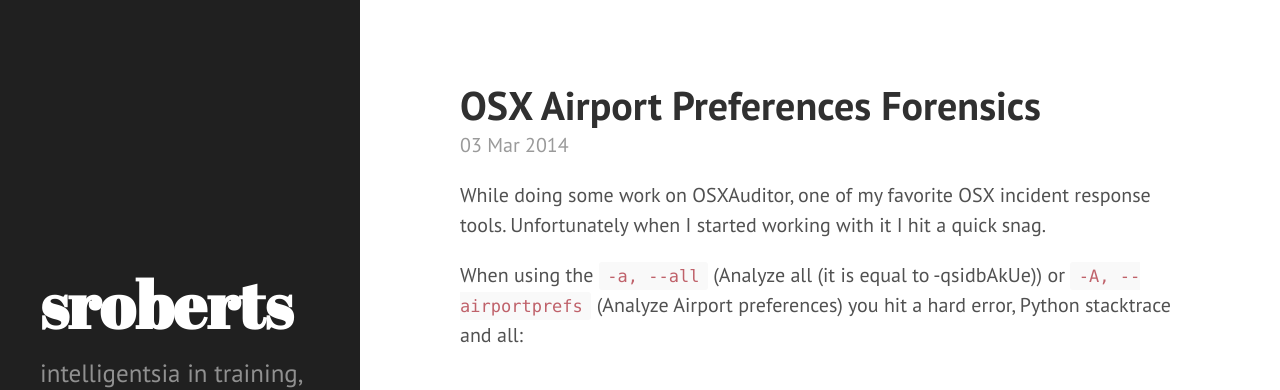
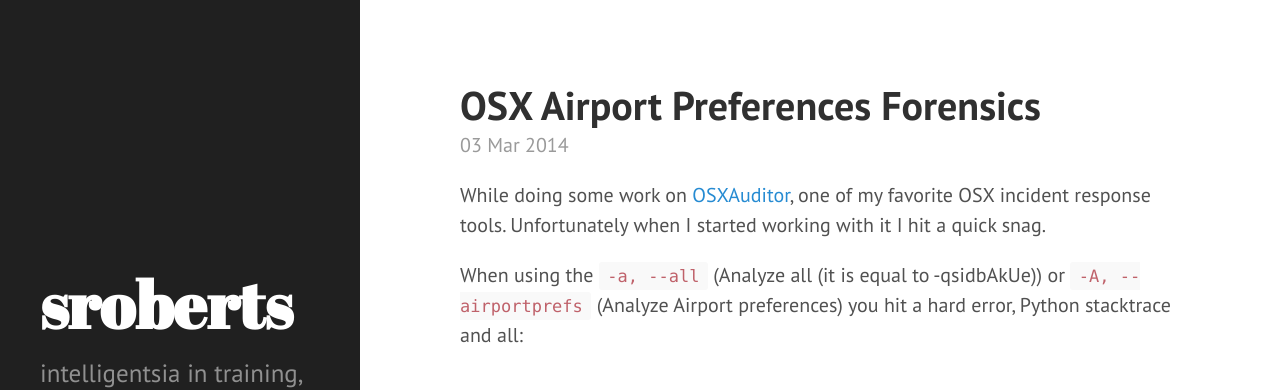
Before and after one commit to sroberts/sroberts.github.io, a Jekyll site: the page built from _posts/2014-03-03-osx-airport-changes.md, in a window 1280 px wide and 900 px high. Shown: the top 390 px of the window. Built offline with Jekyll 4.4.1, drawn with Linux system fonts in a browser that asks for light colours; Markdown is read by kramdown in place of the engine named in the settings; some of the changed lines change nothing that is shown.

Commit message:
One link, though there likely will be more

````diff
--- a/_posts/2014-03-03-osx-airport-changes.md
+++ b/_posts/2014-03-03-osx-airport-changes.md
@@ -3,7 +3,7 @@
 title: OSX Airport Preferences Forensics
 ---
 
-While doing some work on OSXAuditor, one of my favorite OSX incident response tools. Unfortunately when I started working with it I hit a quick snag.
+While doing some work on [OSXAuditor](https://github.com/jipegit/OSXAuditor), one of my favorite OSX incident response tools. Unfortunately when I started working with it I hit a quick snag.
 
 When using the ```-a, --all``` (Analyze all (it is equal to -qsidbAkUe)) or ```-A, --airportprefs``` (Analyze Airport preferences) you hit a hard error, Python stacktrace and all:
 
````
